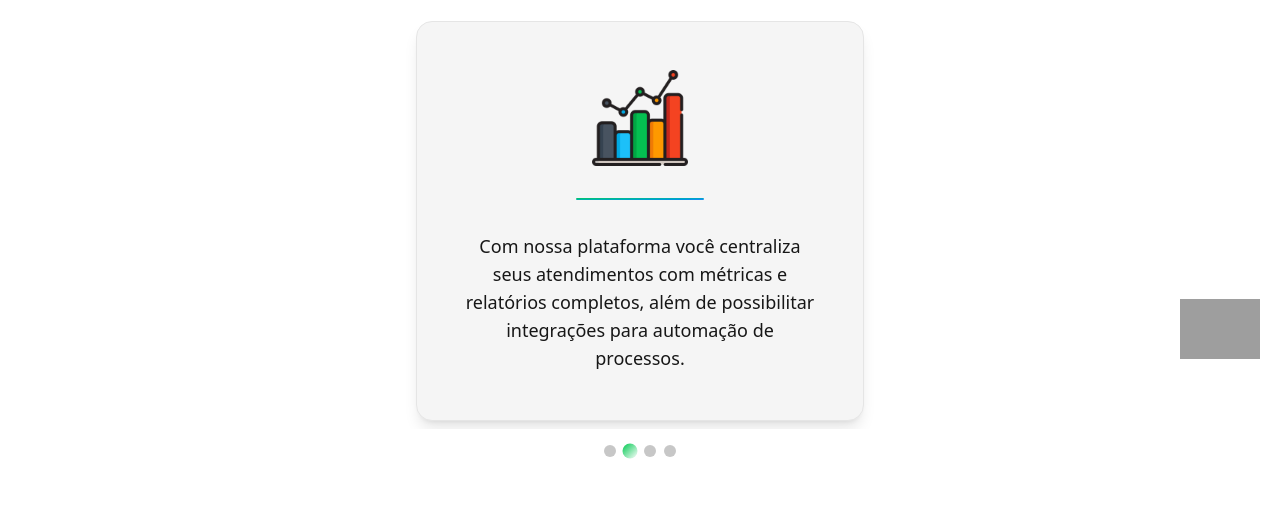
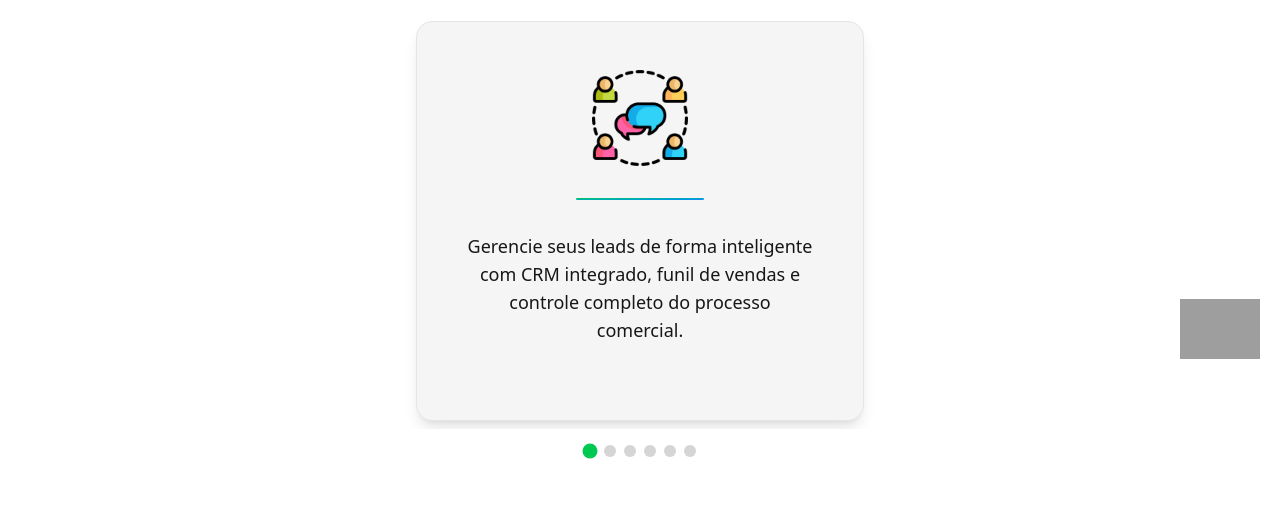
Before and after one commit to paulosantana95/omniflow, a React (Vite) app: page /#/ in a window 1280 px wide. Shown: the part 421-930 px from the top of the page. Built offline with nearby package versions, Linux system fonts and the light colour scheme; no server answers; grey boxes are pictures that could not be loaded.

Commit message:
feat: add carousel images and enhance autoplay duration on LandingPage

```diff
--- a/src/pages/LandingPage.tsx
+++ b/src/pages/LandingPage.tsx
@@ -142,28 +142,43 @@ export default function LandingPage() {
   };
 
   // Carousel Embla
-  const [emblaRef, emblaApi] = useEmblaCarousel({ loop: true });
+  const [emblaRef, emblaApi] = useEmblaCarousel({
+    loop: true,
+    duration: 20 // Duração da transição em frames (mais suave)
+  });
   const [selectedIndex, setSelectedIndex] = useState(0);
   const autoplayRef = useRef<NodeJS.Timeout | null>(null);
   const slides = [
     {
       icon: (
+        <img src="/group.png" alt="Gestão de Leads" className="w-24 h-24 object-contain" />
+      ),
+      text: "Gerencie seus leads de forma inteligente com CRM integrado, funil de vendas e controle completo do processo comercial.",
+    },
+    {
+      icon: (
+        <img src="/chat.png" alt="Campanhas e Marketing" className="w-24 h-24 object-contain" />
+      ),
+      text: "Crie campanhas de marketing automatizadas e envie mensagens em massa segmentadas para ampliar seu alcance.",
+    },
+    {
+      icon: (
         <img src="/bot.png" alt="AI Assistant" className="w-24 h-24 object-contain" />
       ),
-      text: t.intro1,
+      text: "Nosso sistema multicanal conecta seus clientes com múltiplos atendentes pelo mesmo canal, com fluxo de bots operando 24h. Agilize o suporte, aumente a satisfação e converta mais!",
     },
     {
       icon: (
         <img src="/bar-graph.png" alt="AI Assistant" className="w-24 h-24 object-contain" />
 
       ),
-      text: t.intro2,
+      text: "Com nossa plataforma você centraliza seus atendimentos com métricas e relatórios completos, além de possibilitar integrações para automação de processos.",
     },
     {
       icon: (
         <img src="/phone-message.png" alt="AI Assistant" className="w-24 h-24 object-contain" />
       ),
-      text: t.intro3,
+      text: "Ideal para qualquer tipo de empresa que busca qualidade e rastreabilidade no atendimento, seja por WhatsApp, Telegram, Instagram ou outros canais.",
     },
     {
       icon: (
@@ -176,13 +191,24 @@ export default function LandingPage() {
   // Autoplay effect
   useEffect(() => {
     if (!emblaApi) return;
+
+    // Limpar qualquer timer existente
+    if (autoplayRef.current) {
+      clearInterval(autoplayRef.current);
+    }
+
     const autoplay = () => {
       if (!emblaApi) return;
       emblaApi.scrollNext();
     };
-    autoplayRef.current = setInterval(autoplay, 4000);
+
+    // Configurar para 6 segundos - tempo adequado para leitura
+    autoplayRef.current = setInterval(autoplay, 8000);
+
     return () => {
-      if (autoplayRef.current) clearInterval(autoplayRef.current);
+      if (autoplayRef.current) {
+        clearInterval(autoplayRef.current);
+      }
     };
   }, [emblaApi]);
 
@@ -275,7 +301,7 @@ export default function LandingPage() {
               {slides.map((_, idx) => (
                 <button
                   key={idx}
-                  className={`w-3 h-3 rounded-full transition-all duration-300 ${selectedIndex === idx ? 'bg-gradient-to-br from-green-500 to-blue-5000 scale-125' : 'bg-muted-foreground/40'} cursor-pointer`}
+                  className={`w-3 h-3 rounded-full transition-all duration-300 ${selectedIndex === idx ? 'bg-green-500 scale-125' : 'bg-muted-foreground/30'} cursor-pointer`}
                   onClick={() => emblaApi && emblaApi.scrollTo(idx)}
                   aria-label={`Ir para slide ${idx + 1}`}
                 />
```
Also changed, not shown: public/chat.png, public/group.png (added).
